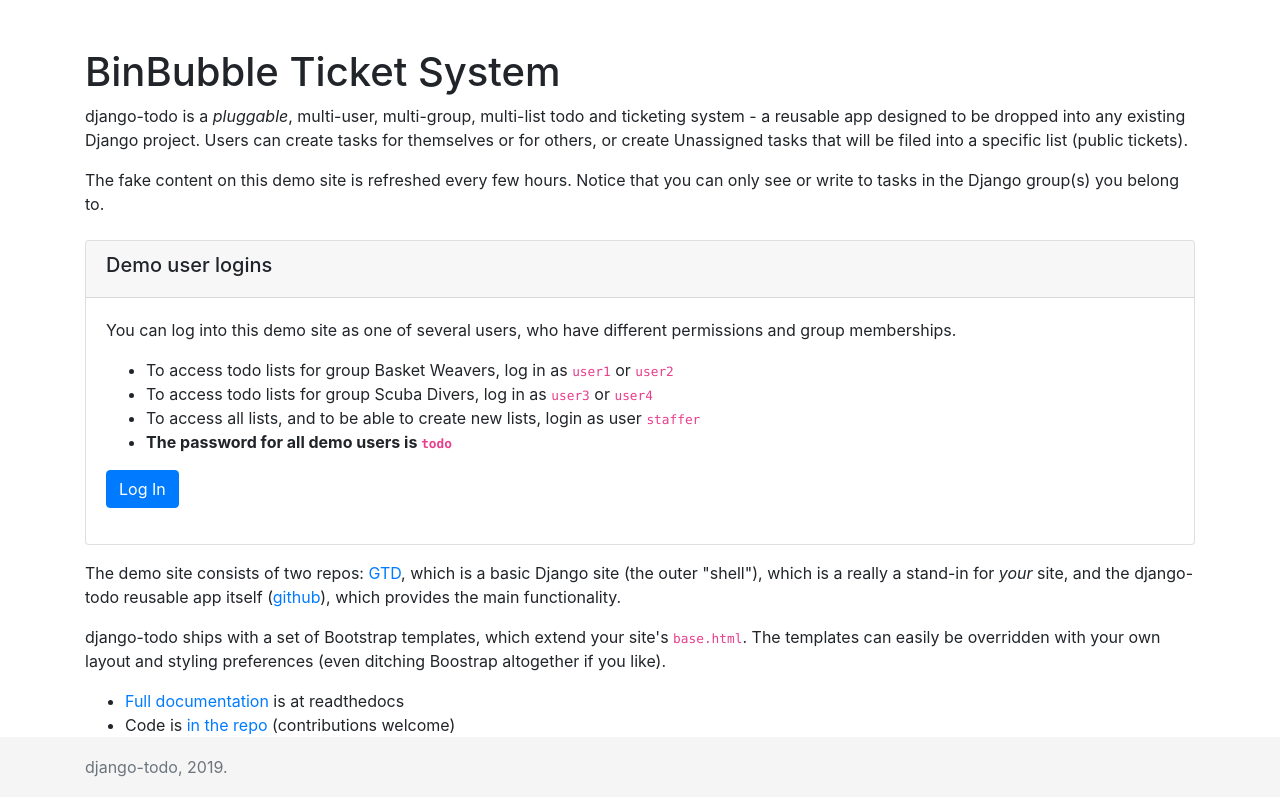
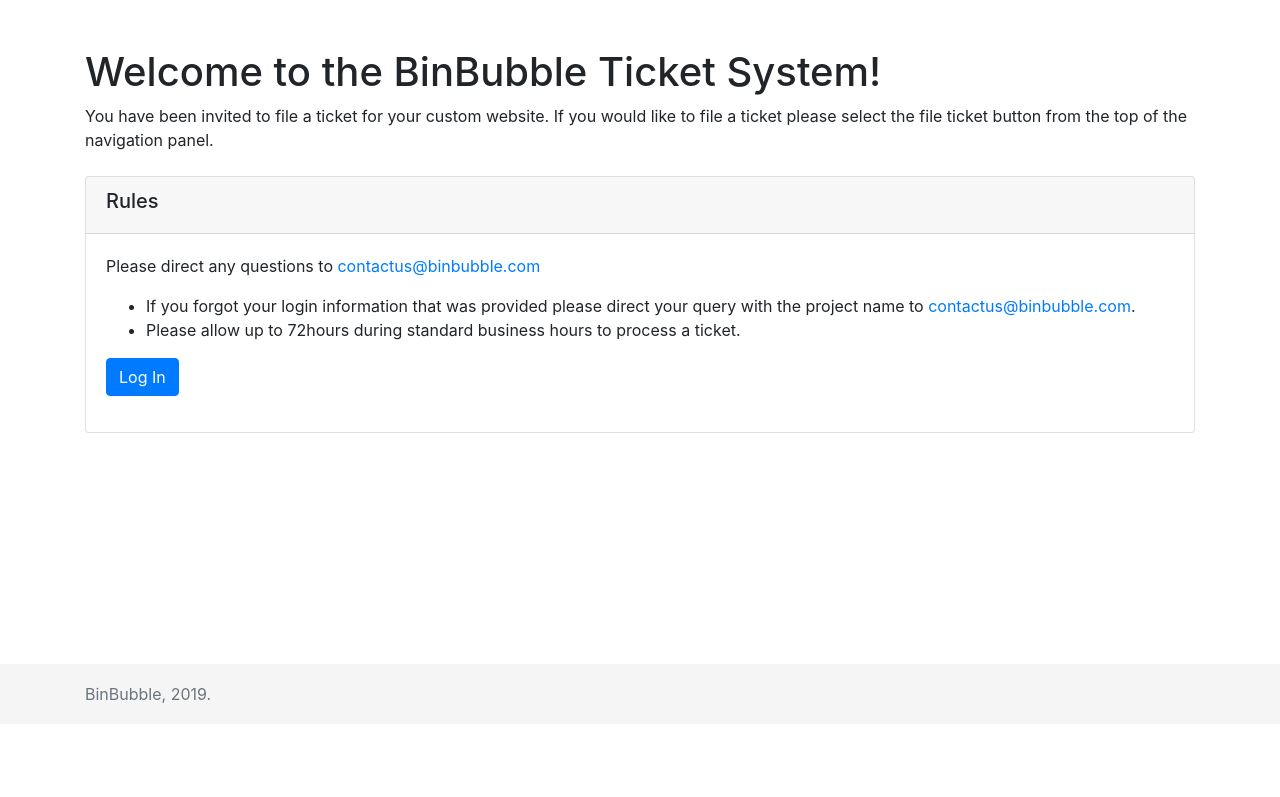
Before and after one commit to daoudsleiman/ticket-system, a Django app: page / in a window 1280 px wide. Shown: the part 76-873 px from the top of the page. After the commit the page ends 779 px from the top, so only its background shows below. Run offline with Django 3.2, Linux system fonts and the light colour scheme; some libraries are stand-ins or nearby versions.

Commit message:
updating home screen

```diff
--- a/project/templates/base.html
+++ b/project/templates/base.html
@@ -88,7 +88,7 @@
     <footer class="footer">
       <div class="container">
         <span class="text-muted">
-          django-todo, {% now "Y" %}.
+          BinBubble, {% now "Y" %}.
           {% if user.is_authenticated %}Logged in as {{ user.username }}{% endif %}</span>
       </div>
     </footer>
--- a/project/templates/home.html
+++ b/project/templates/home.html
@@ -2,40 +2,45 @@
 
 {% block content %}
 
-  <h1>BinBubble Ticket System</h1>
+    {% if user.is_authenticated and user.is_staff %}
+        <h1>Welcome to the BinBubble, Employee.</h1>
+        <div id="widgetmain"
+             style="text-align:left;overflow-y:auto;overflow-x:hidden;width:200px;background-color:#transparent; border:1px solid #333333;">
+            <div id="rsswidget" style="height:500px;">
+                <iframe src="http://us1.rssfeedwidget.com/getrss.php?time=1566009974375&amp;x=http%3A%2F%2Frss.news.yahoo.com%2Frss%2Ftopstories&amp;w=200&amp;h=500&amp;bc=333333&amp;bw=1&amp;bgc=transparent&amp;m=20&amp;it=true&amp;t=(default)&amp;tc=333333&amp;ts=15&amp;tb=transparent&amp;il=true&amp;lc=0000FF&amp;ls=14&amp;lb=false&amp;id=true&amp;dc=333333&amp;ds=14&amp;idt=true&amp;dtc=284F2D&amp;dts=12"
+                        border="0" hspace="0" vspace="0" frameborder="no" marginwidth="0" marginheight="0"
+                        style="border:0; padding:0; margin:0; width:200px; height:500px;" id="rssOutput">Reading RSS
+                    Feed ...
+                </iframe>
+            </div>
+        </div>
+    {% else %}
+        <h1>Welcome to the BinBubble Ticket System!</h1>
 
         <p>
-    django-todo is a
-    <i>pluggable</i>, multi-user, multi-group, multi-list todo and ticketing system - a reusable app designed to be dropped into any existing Django project. Users can create tasks for themselves or for others, or create Unassigned tasks that will be filed into a specific list (public tickets).
-  </p>
-
-  <p>
-      The fake content on this demo site is refreshed every few hours. Notice that you can only see or write to tasks in the Django group(s) you belong to.
+            You have been invited to file a ticket for your custom website. If you would like to file a ticket please
+            select the file ticket button from the top of the navigation panel.
         </p>
 
         <div class="card mt-4">
             <div class="card-header">
                 <h5>
-            Demo user logins
+                    Rules
                 </h5>
             </div>
             <div class="card-body">
                 <p>
-          You can log into this demo site as one of several users, who have different permissions and group memberships.
+                    Please direct any questions to <a href="mailto:contactus@binbubble.com">contactus@binbubble.com</a>
                 </p>
                 <ul>
                     <li>
-            To access todo lists for group Basket Weavers, log in as <code>user1</code> or <code>user2</code>
+                        If you forgot your login information that was provided please direct your query with the project
+                        name to <a href="mailto:contactus@binbubble.com">contactus@binbubble.com</a>.
                     </li>
                     <li>
-          To access todo lists for group Scuba Divers, log in as <code>user3</code> or <code>user4</code>
+                        Please allow up to 72hours during standard business hours to process a ticket.
                     </li>
-          <li>
-            To access all lists, and to be able to create new lists, login as user <code>staffer</code>
-          </li>
-          <li>
-              <b>The password for all demo users is <code>todo</code></b>
-          </li>
+
                 </ul>
                 <p>
                     {% if user.is_authenticated %}
@@ -46,23 +51,5 @@
                 </p>
             </div>
         </div>
-
-
-  <p class="mt-3">
-    The demo site consists of two repos: <a href="https://github.com/shacker/gtd">GTD</a>, which is a basic Django site (the outer "shell"), which is a really a stand-in for <i>your</i> site, and the django-todo reusable app itself (<a href="https://github.com/shacker/django-todo">github</a>), which provides the main functionality.
-  </p>
-
-  <p>
-    django-todo ships with a set of Bootstrap templates, which extend your site's <code>base.html</code>. The templates can easily be overridden with your own layout and styling preferences (even ditching Boostrap altogether if you like).
-  </p>
-
-  <ul>
-    <li>
-      <a href="http://django-todo.readthedocs.io/">Full documentation</a> is at readthedocs
-    </li>
-    <li>
-        Code is <a href="https://github.com/shacker/django-todo">in the repo</a> (contributions welcome)
-      </li>
-  </ul>
-
+    {% endif %}
 {% endblock %}
```
Also changed, not shown: db.sqlite3. Lines whose indentation alone changed are shown as unchanged.
